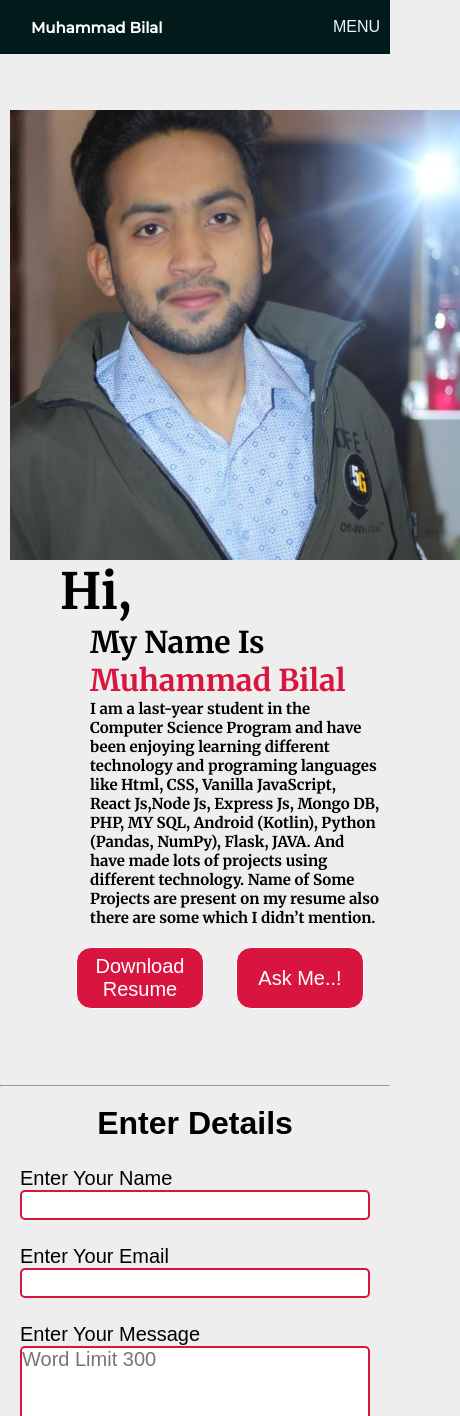
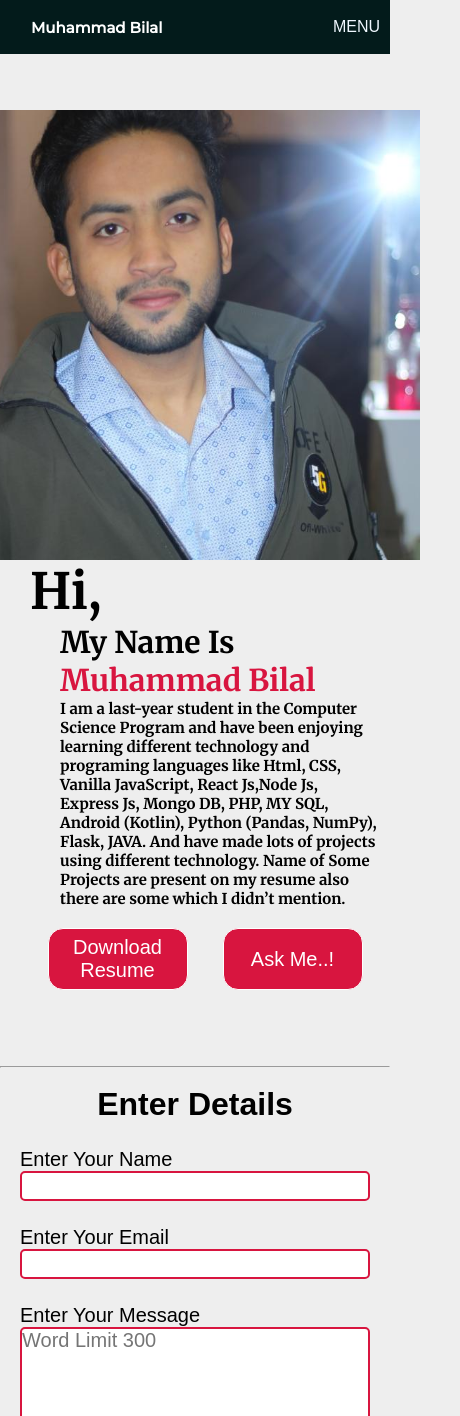
Before and after one commit to muhammadBilal5002/MERN_FILE_SHARING_WEBSITE_FRONTEND, a React (Create React App) app: page / in a window 390 px wide. Shown: the top 1416 px of the page, 460 px wide, since content can reach past the window. Built offline with nearby package versions, Linux system fonts and the light colour scheme.

Commit message:
First Version

```diff
--- a/src/StyleSheet/index.css
+++ b/src/StyleSheet/index.css
@@ -10,7 +10,6 @@
     font-family: Arial, Helvetica, sans-serif;
 }
 body{
-    /* background-color: rgb(128, 204, 179); */
     background-color: rgba(238,238,238,255);
 }
 /* Component/Navigation */
@@ -19,7 +18,6 @@ body{
 }
 .con-nav{
     background-color: rgb(3, 27, 27);
-    /* border-radius: 15px; */
     margin: 0;
     display: flex;
     flex-direction: row;
@@ -74,7 +72,9 @@ display: block;
     .nav-link{
         padding: 10px 2px;
         margin: 5px;
-
+    }
+    .about-div .div{
+        margin-left: 0px;
     }
 }
 @media only screen and (max-width:590px) {
@@ -86,12 +86,12 @@ display: block;
         display: block;
         margin-right: 10px;
     }
+
 }
 /* pages/About */
 .introline{
     font-size: 50px;
     font-family: 'Merriweather', serif;
-    /* text-align:center */
 }
 .myname-div{
     margin-left: 30px;
@@ -108,14 +108,11 @@ display: block;
 .Intro{
     font-size: 15px;
     display: block;
-    /* border: 1px solid black; */
-    /* max-width: 450px; */
 }
 .bilal{
     color: rgb(216, 21, 63) ;
 }
 .intro-btn{
-    /* display: block; */
     color: rgb(255, 255, 255);
     padding: 7px;
     cursor: pointer;
@@ -136,17 +133,13 @@ display: block;
     box-shadow: 2px 2px 5px 5px wheat;
 }
 .about-div .div{
-    /* width: 500px; */
-    margin-left: 50px;
-    /* border: 1px solid black; */
+    margin-left: 20px;
     }
 .about-div img{
     display: block;
     height: 450px;
     cursor: pointer;
     transition: all 500ms ease-in-out;
-
-    /* border: 1px solid black; */
 }
 .about-div img:hover{
     transform: scale(.8);
@@ -156,8 +149,7 @@ display: block;
     margin: 20px 10px;
     display: flex;
     align-items: center;
-    justify-content:space-evenly;
-    /* border: 1px solid black; */
+    justify-content:center;
 }
 @media only screen and (max-width:1008px) {
     .about-div{
@@ -196,7 +188,6 @@ display: block;
     border-radius: 10px;
     height: 300px;
     background-color:   rgb(233, 230, 230);
-    /* border: 2px solid rgb(3, 27, 27); */
     overflow: hidden;
     cursor: pointer;
 }
--- a/src/component/navigation.js
+++ b/src/component/navigation.js
@@ -18,16 +18,13 @@ return (
     <div className='' id='nav-menu' onClick={()=>{
         let ismenu = document.getElementById('ismenu')
         if(ismenu.style.display=="block"){
-            console.log("making block")
             ismenu.style.display="none"
         }
         else{
-            console.log("none")
             ismenu.style.display="block"
         }
 
     }}>MENU</div>
-
     <div className='nav-div-link'>
     <span>
     <Link to="/" className='a nav-link'>PROFILE</Link>
```
Lines whose indentation alone changed are shown as unchanged.
